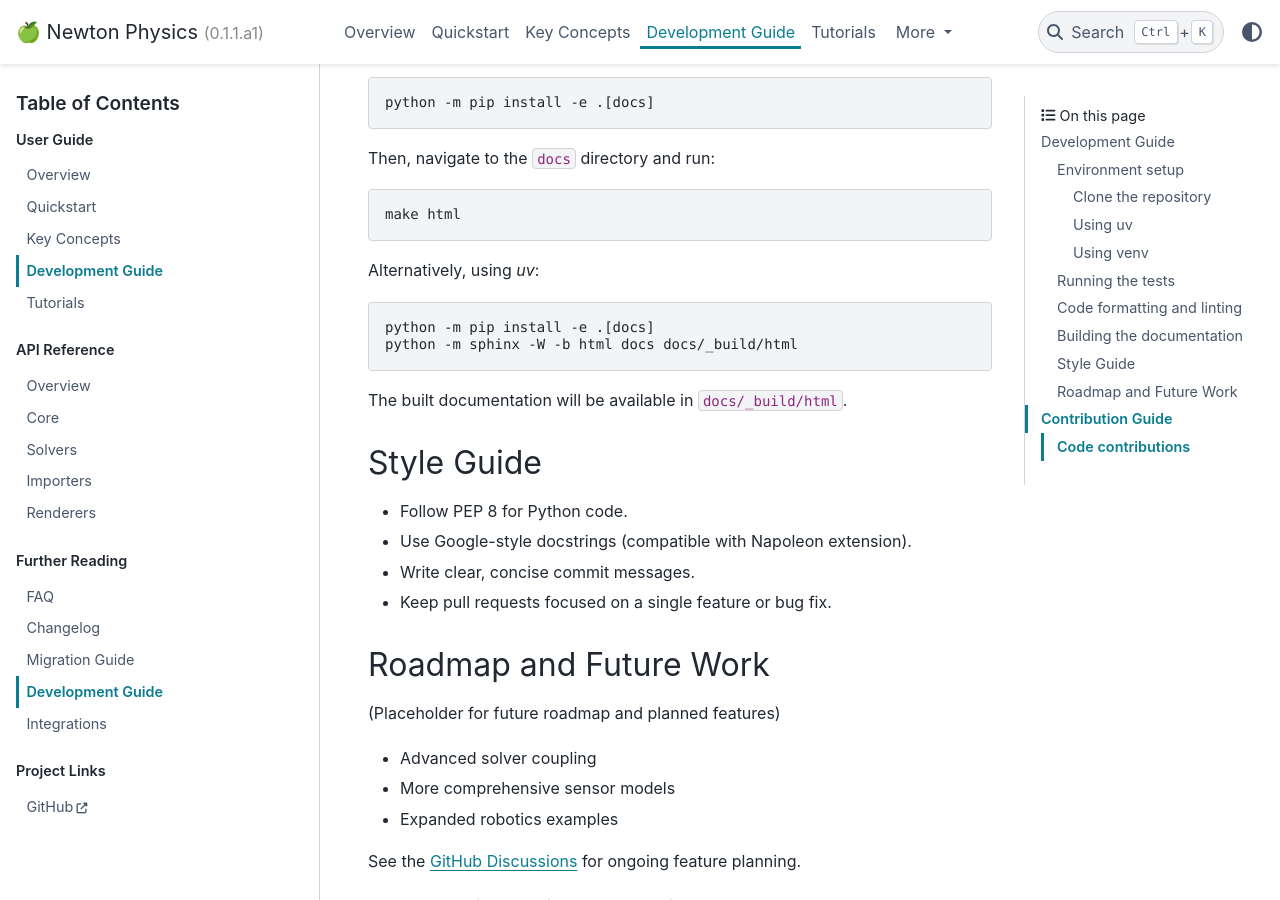
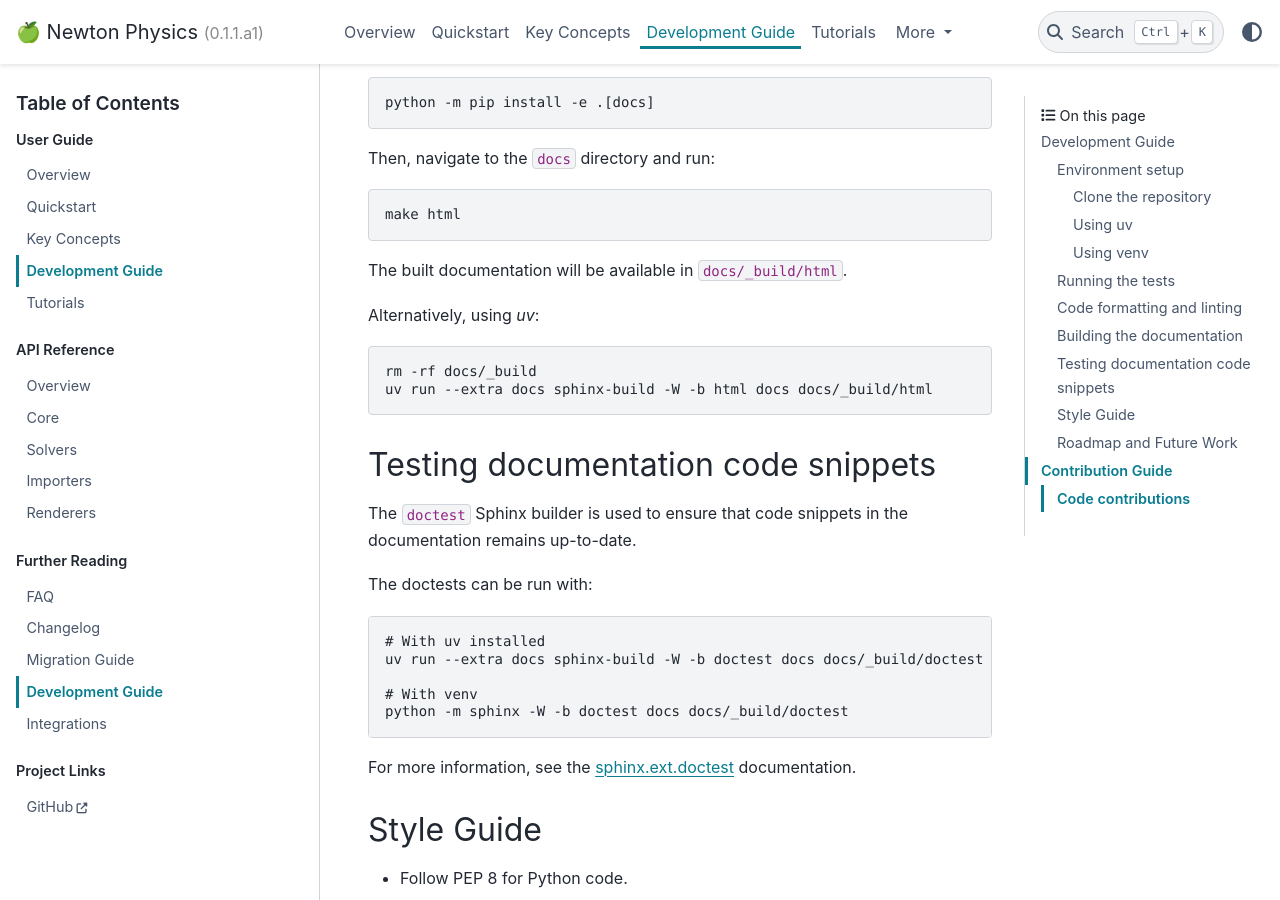
Before and after one commit to wanghehv1996/newton, a Sphinx documentation site: the page built from docs/development-guide.rst, in a window 1280 px wide and 900 px high, scrolled down 3420 px. Built offline with Sphinx 7.4.7 and the PyData theme 0.15.4, drawn with Linux system fonts in a browser that asks for light colours.

Commit message:
Update docs and lockfile
Signed-off-by: Eric Shi <ershi@nvidia.com>

```diff
--- a/docs/development-guide.rst
+++ b/docs/development-guide.rst
@@ -174,14 +174,32 @@ Then, navigate to the ``docs`` directory and run:
 
     make html
 
+The built documentation will be available in ``docs/_build/html``.
+
 Alternatively, using `uv`:
 
 .. code-block:: console
 
-    python -m pip install -e .[docs]
-    python -m sphinx -W -b html docs docs/_build/html
+    rm -rf docs/_build
+    uv run --extra docs sphinx-build -W -b html docs docs/_build/html
 
-The built documentation will be available in ``docs/_build/html``.
+Testing documentation code snippets
+-----------------------------------
+
+The ``doctest`` Sphinx builder is used to ensure that code snippets in the documentation remains up-to-date.
+
+The doctests can be run with:
+
+.. code-block:: console
+
+    # With uv installed
+    uv run --extra docs sphinx-build -W -b doctest docs docs/_build/doctest
+
+    # With venv
+    python -m sphinx -W -b doctest docs docs/_build/doctest
+
+For more information, see the `sphinx.ext.doctest <https://www.sphinx-doc.org/en/master/usage/extensions/doctest.html>`__
+documentation.
 
 Style Guide
 -----------
--- a/pyproject.toml
+++ b/pyproject.toml
@@ -31,6 +31,7 @@ dependencies = ["warp-lang>=1.7.0.dev20250326"]
 [project.optional-dependencies]
 dev = [
     "coverage[toml]>=7.8.0",
+    "mujoco-warp>=3.2.7",
     "usd-core>=25.5 ; platform_machine != 'aarch64'",
     "pyglet>=2.1.6",
     "trimesh>=4.6.8",
@@ -67,10 +68,7 @@ warp-lang = { index = "nvidia", marker = "sys_platform != 'darwin'" }
 [dependency-groups]
 dev = [
     "coverage[toml]>=7.8.0",
-    "furo>=2024.8.6",
     "mujoco-warp>=3.2.7",
-    "myst-parser>=3.0.1",
-    "sphinx>=7.4.7",
     "usd-core>=25.5 ; platform_machine != 'aarch64'",
     "pyglet>=2.1.6",
     "trimesh>=4.6.8",
```
Also changed, not shown: 1 other file.
